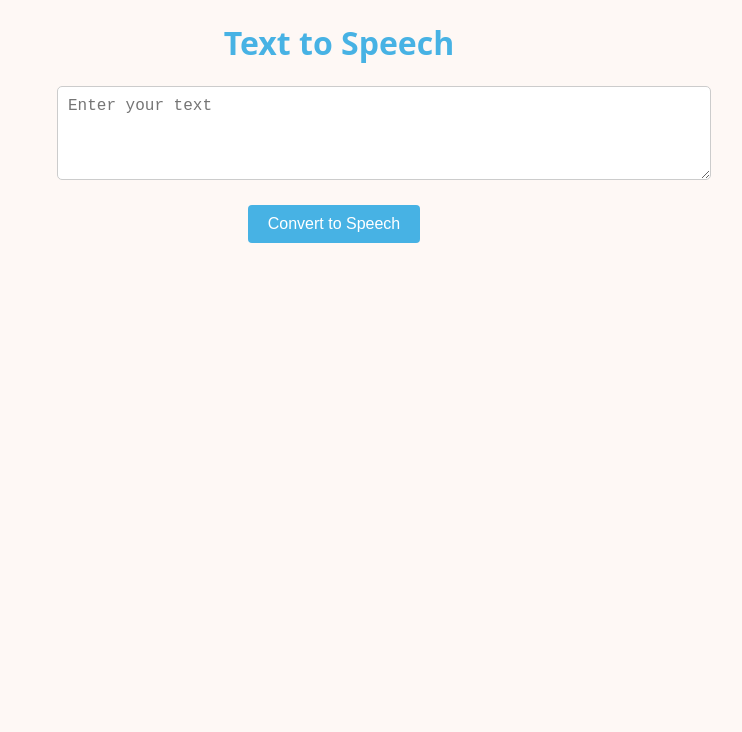
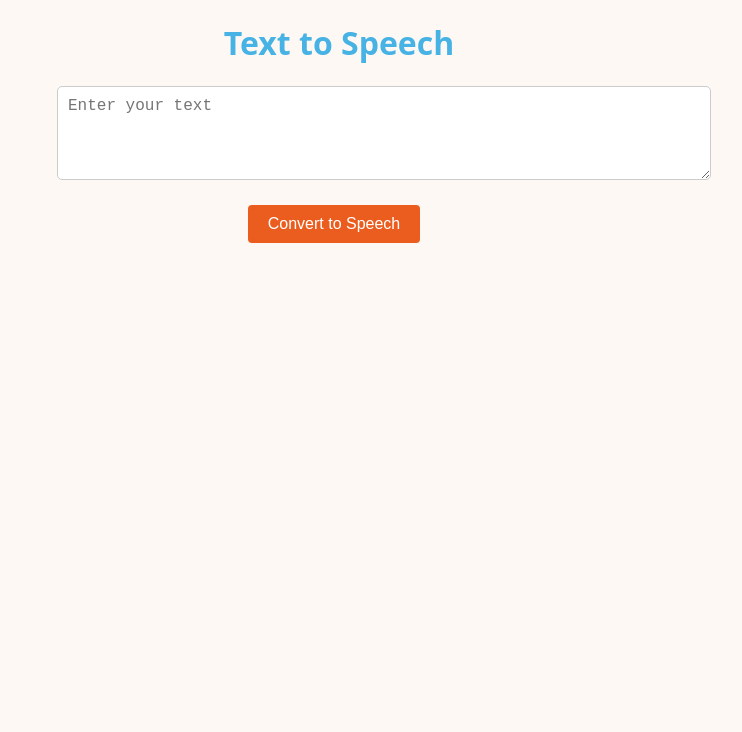
Before and after one commit to Manithreddy23/Manith, a plain HTML site: page TTS.html in a window 1280 px wide. Shown: the top 732 px of the page, without its empty margins (301-1043 px from the left). Drawn offline with Linux system fonts and the light colour scheme.

Commit message:
Update TTS.html

```diff
--- a/TTS.html
+++ b/TTS.html
@@ -43,7 +43,7 @@
         button {
             padding: 10px 20px;
             font-size: 16px;
-            background-color: #47b2e4;
+            background-color: #eb5d1e;
             color: white;
             border: none;
             cursor: pointer;
@@ -54,7 +54,7 @@
         }
 
         button:hover {
-        background-color: #47b2e4;
+        background-color: #f77e4a;
         }
 
         audio {
```
